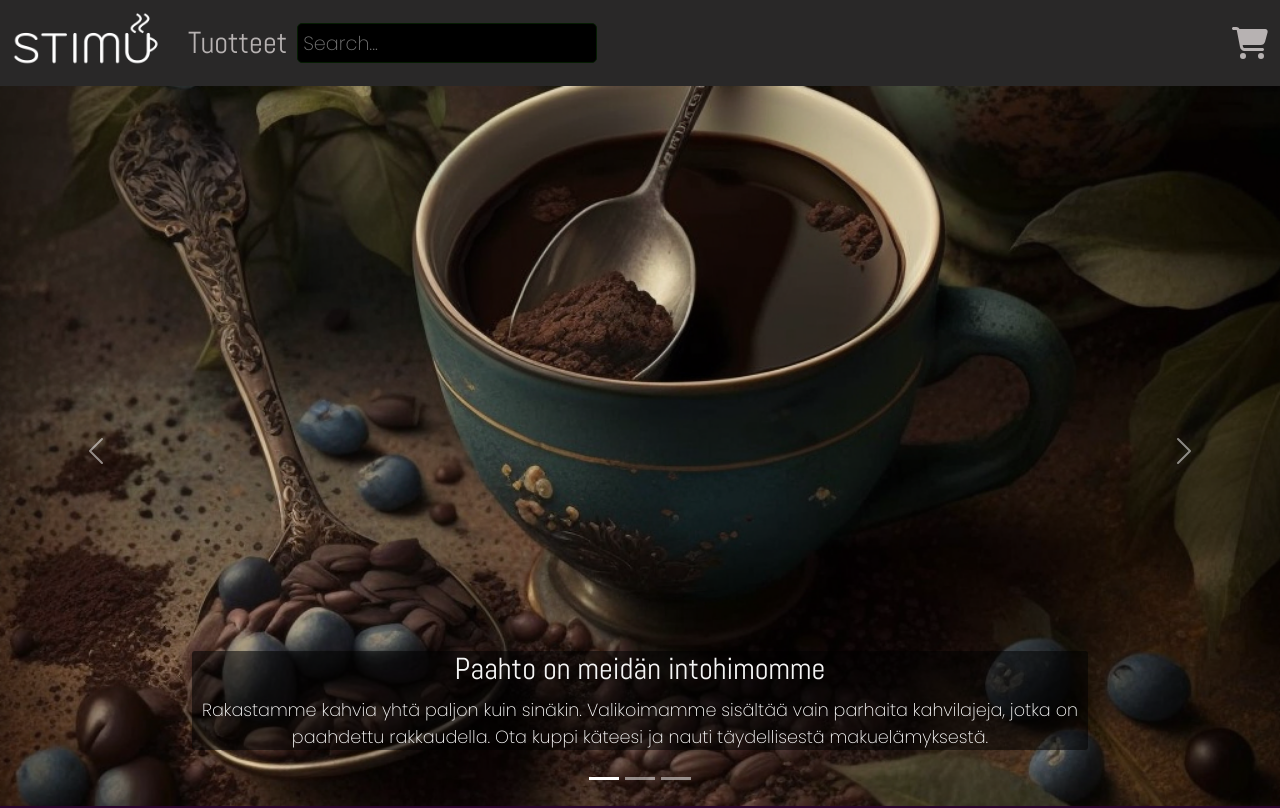
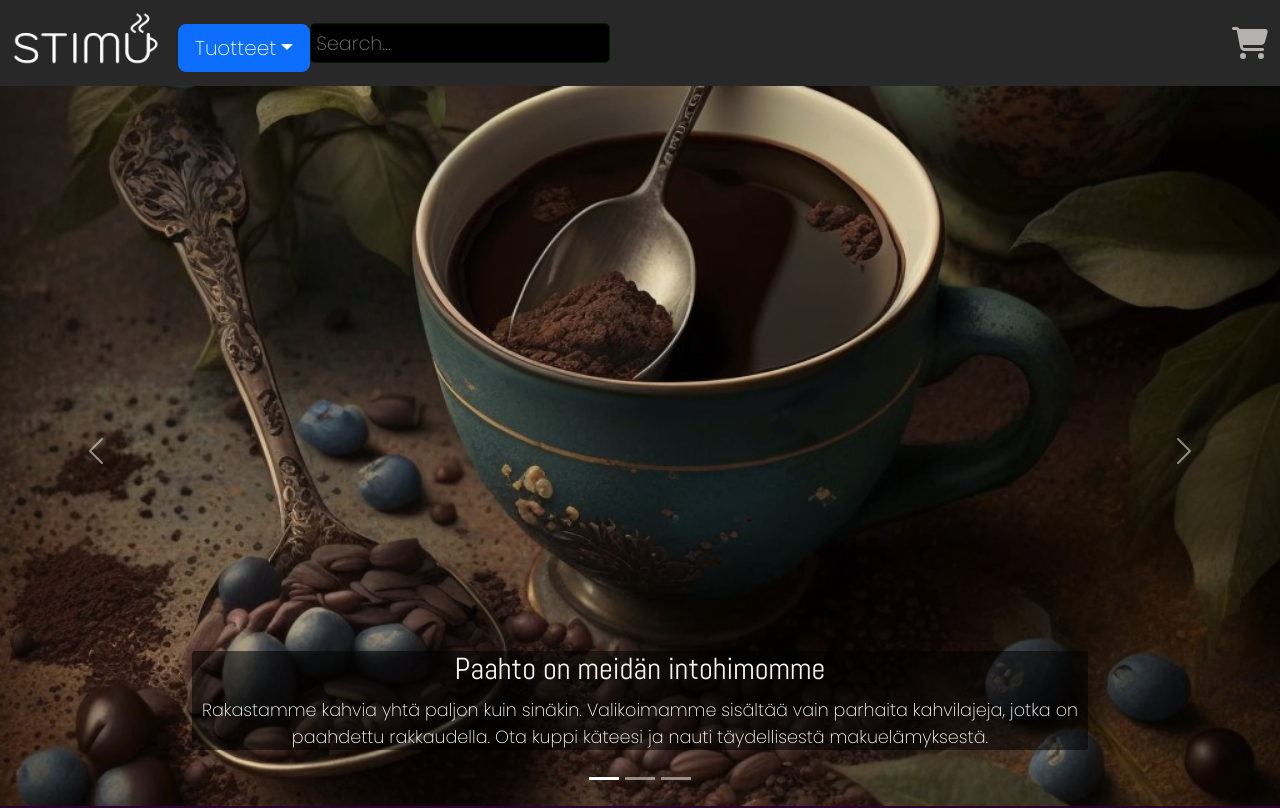
Before and after one commit to Stimu-Webshop/stimu-webshop.github.io, a React (Create React App) app in the folder caffeine-shop/: page / in a window 1280 px wide. Shown: the top 808 px of the page. Built offline with nearby package versions, Linux system fonts and the light colour scheme.

Commit message:
Dropdown menu added, removed old menu

```diff
--- a/caffeine-shop/src/components/Navbar.js
+++ b/caffeine-shop/src/components/Navbar.js
@@ -40,11 +40,17 @@ export default function Navbar() {
           </button>
           <div className="collapse navbar-collapse" id="navbarNav">
             <ul className="navbar-nav">
-              <li className="nav-item">
-                <Link className="nav-link" to="/products">
+              <div class="dropdown">
+                <button class="btn btn-primary btn-lg dropdown-toggle" type="button" id="dropdownMenuButton" data-bs-toggle="dropdown" aria-haspopup="true" aria-expanded="false">
                   Tuotteet
-                </Link>
-              </li>
+                </button>
+                <div class="dropdown-menu" aria-labelledby="dropdownMenuButton">
+                  <Link class="dropdown-item" to="/products">Kaikki tuotteet</Link>
+                  <Link class="dropdown-item" to="/coffee">Kahvit</Link>
+                  <Link class="dropdown-item" to="/energydrinks">Energiajuomat</Link>
+                  <Link class="dropdown-item" to="/pwo">Pre-workout</Link>
+                </div>
+              </div>
               <form className="search-bar-container">
                 <Search />
               </form>
```
